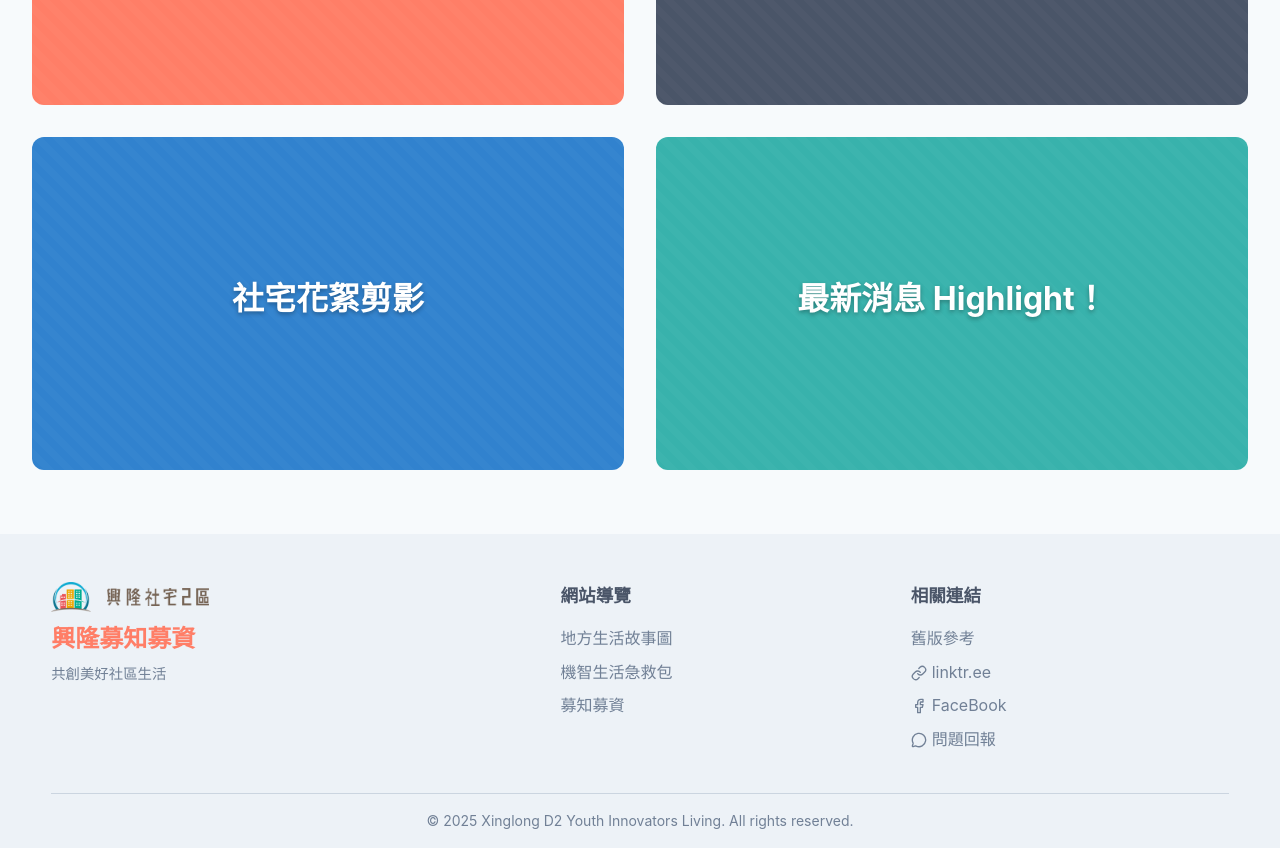
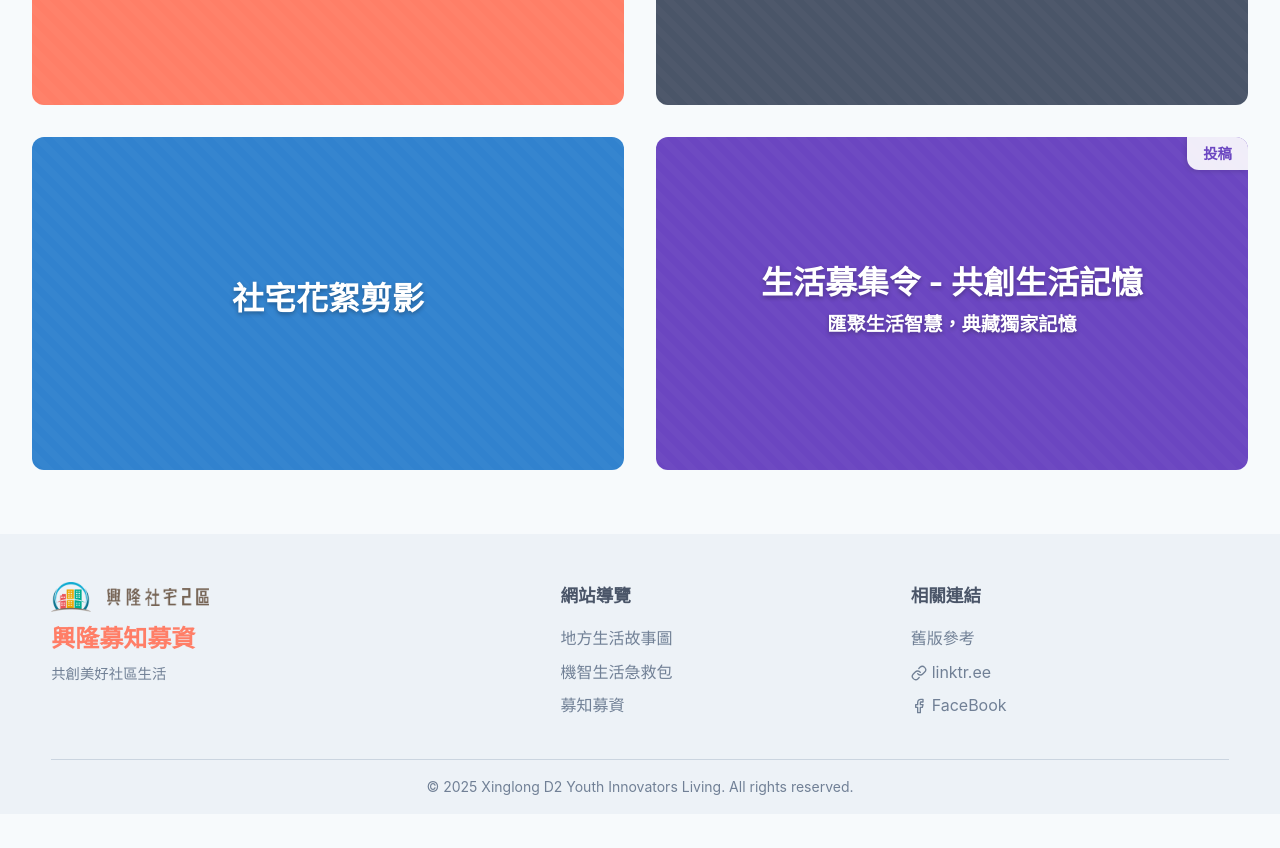
Before and after one commit to elmerlu/XLD2YILiving, a React (Vite) app: page / in a window 1280 px wide. Shown: the part 1880-2728 px from the top of the page. After the commit the page ends 2694 px from the top, so only its background shows below. Built offline with nearby package versions, Linux system fonts and the light colour scheme; the HTML template or start-up script is replaced by a standard one; a web font is replaced by a local one.

Commit message:
feat: implement glassmorphism and recruitment section (v0.9.2)

```diff
--- a/src/components/home/FeatureGrid.jsx
+++ b/src/components/home/FeatureGrid.jsx
@@ -25,10 +25,11 @@ const features = [
     },
     {
         id: 4,
-        title: '最新消息 Highlight！',
-        description: '施工中',
-        link: '#',
-        color: '#38B2AC' // Teal
+        title: '生活募集令 - 共創生活記憶\n<small style="font-size: 0.6em; display: block; margin-top: 5px;">匯聚生活智慧，典藏獨家記憶</small>',
+        description: '募集你的「知識」與「故事」。<br>我們募集實用的生活懶人包，讓新鄰居輕鬆上手；<br>我們也募集珍貴的社宅故事，不讓記憶隨風而散。',
+        link: 'https://docs.google.com/forms/d/e/1FAIpQLSc5bCtiYOH_fUo1wFjGcPfaEFR_1dMRoqkpXC4Gpa4uHVJI8Q/viewform?usp=send_form',
+        color: '#6B46C1', // Purple
+        badge: '投稿'
     }
 ]
 
@@ -42,6 +43,7 @@ const FeatureGrid = () => {
                     className={styles.block}
                     style={{ '--block-color': feature.color }}
                 >
+                    {feature.badge && <div className={styles.badge}>{feature.badge}</div>}
                     <div className={styles.content}>
                         <h3 className={styles.title} dangerouslySetInnerHTML={{ __html: feature.title.replace(/\n/g, '<br/>') }} />
                         <p className={styles.desc} dangerouslySetInnerHTML={{ __html: feature.description }} />
--- a/src/components/home/FeatureGrid.module.css
+++ b/src/components/home/FeatureGrid.module.css
@@ -21,6 +21,20 @@
     font-family: inherit;
     transition: transform 0.3s ease;
     border-radius: var(--radius-md);
+}
+
+.badge {
+    position: absolute;
+    top: 0;
+    right: 0;
+    background-color: rgba(255, 255, 255, 0.9);
+    color: var(--block-color);
+    padding: 0.3rem 1rem;
+    font-weight: 700;
+    font-size: 0.9rem;
+    z-index: 10;
+    border-bottom-left-radius: var(--radius-md);
+    box-shadow: -2px 2px 4px rgba(0, 0, 0, 0.1);
 }
 
 /* Background pattern placeholder since we don't have images yet */
--- a/src/components/layout/Footer.jsx
+++ b/src/components/layout/Footer.jsx
@@ -38,9 +38,6 @@ const Footer = () => {
                         <a href="https://www.facebook.com/xinglongph2" target="_blank" rel="noopener noreferrer">
                             <Facebook size={16} style={{ marginRight: '5px' }} /> FaceBook
                         </a>
-                        <a href="https://docs.google.com/forms/d/e/1FAIpQLSc5bCtiYOH_fUo1wFjGcPfaEFR_1dMRoqkpXC4Gpa4uHVJI8Q/viewform?usp=send_form" target="_blank" rel="noopener noreferrer">
-                            <MessageCircle size={16} style={{ marginRight: '5px' }} /> 問題回報
-                        </a>
                     </div>
                 </div>
 
--- a/src/components/layout/Header.module.css
+++ b/src/components/layout/Header.module.css
@@ -5,14 +5,17 @@
     width: 100%;
     height: var(--header-height);
     z-index: 1000;
-    transition: background-color 0.3s ease, box-shadow 0.3s ease;
+    transition: background-color 0.3s ease, box-shadow 0.3s ease, backdrop-filter 0.3s ease;
     backdrop-filter: blur(0px);
+    background: transparent;
 }
 
 .scrolled {
-    background-color: rgba(255, 255, 255, 0.9);
+    background: var(--glass-bg);
     backdrop-filter: blur(var(--backdrop-blur));
+    -webkit-backdrop-filter: blur(var(--backdrop-blur));
     box-shadow: var(--shadow-sm);
+    border-bottom: 1px solid var(--glass-border);
 }
 
 .container {
--- a/src/index.css
+++ b/src/index.css
@@ -78,3 +78,11 @@ button {
     max-width: var(--container-desktop-width);
   }
 }
+
+/* Glassmorphism Utility */
+.glass {
+  background: var(--glass-bg);
+  backdrop-filter: blur(var(--backdrop-blur));
+  -webkit-backdrop-filter: blur(var(--backdrop-blur));
+  border: 1px solid var(--glass-border);
+}
```
